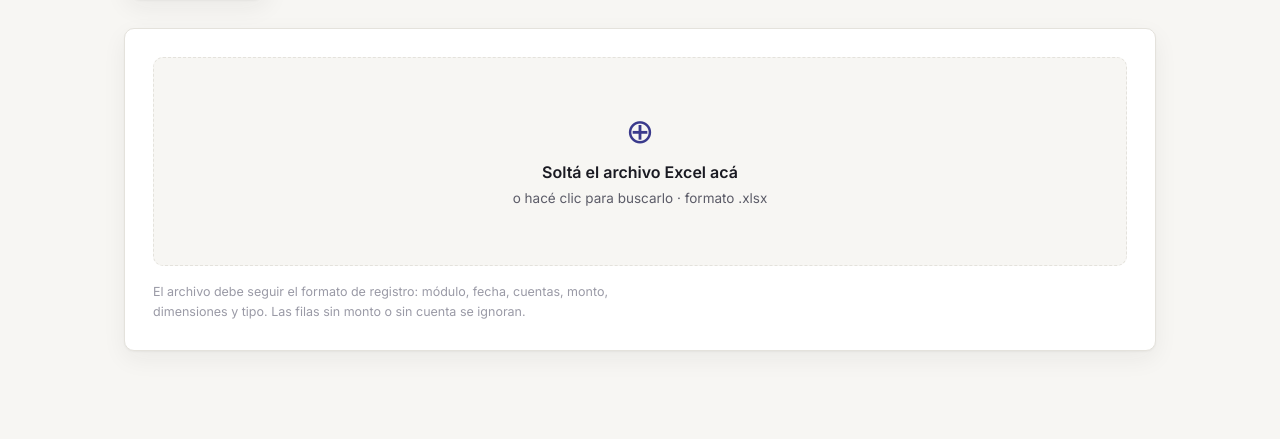
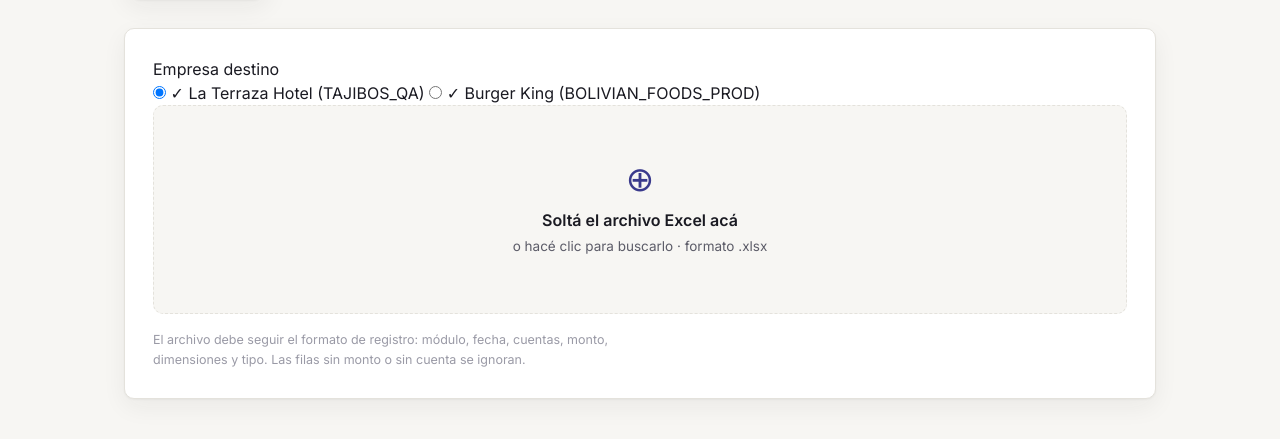
Before and after one commit to kvfloresr/sap_bank_integration, a Flask app: page / in a window 1280 px wide. Shown: the part 178-617 px from the top of the page. Run offline with Flask 3, Linux system fonts and the light colour scheme.

Commit message:
final_prueba

```diff
--- a/src/sap_bank/interfaces/web/app.py
+++ b/src/sap_bank/interfaces/web/app.py
@@ -2,18 +2,7 @@
 app.py  (interfaces/web)
 ------------------------
 Servidor web Flask para carga manual de pagos recibidos a SAP.
-Pensado para uso interno de contabilidad: subir Excel, previsualizar,
-confirmar e insertar, ver resultados fila por fila y descargar el reporte.
-
-Reutiliza exactamente la misma logica de negocio que la CLI:
-  infrastructure.excel_reader  -> lee el Excel
-  application.processor        -> parsea, construye payload, postea a SAP
-  infrastructure.report_writer -> genera el .xlsx de conciliacion
-
-Ejecucion (desde la raiz del proyecto):
-    .venv\\Scripts\\python.exe -m src.sap_bank.interfaces.web.app
-
-Luego abrir en el navegador: http://localhost:5000
+Soporta multiples empresas — el usuario elige cual en la interfaz.
 """
 
 from __future__ import annotations
@@ -23,12 +12,9 @@ import os
 import sys
 import tempfile
 import uuid
-from datetime import datetime
 
 import yaml
-from flask import (
-    Flask, jsonify, render_template, request, send_file, session,
-)
+from flask import Flask, jsonify, render_template, request, send_file, session
 from werkzeug.utils import secure_filename
 
 from src.sap_bank.application.processor import parse_row, process_rows
@@ -44,50 +30,63 @@ logging.basicConfig(
 )
 log = logging.getLogger("web")
 
-# ── Configuracion ──────────────────────────────────────────────────────────
-# Ruta al config.yaml. Por defecto config/config.yaml en la raiz del proyecto.
-CONFIG_PATH = os.environ.get("SAP_CONFIG", "config/config.yaml")
+# ── Empresas disponibles ───────────────────────────────────────────────────
+# Cada entrada mapea un ID legible a su config.yaml.
+# Para agregar una empresa nueva: agregar una entrada aqui y crear el config.
+EMPRESAS = {
+    "lth": {
+        "nombre":  "La Terraza Hotel (TAJIBOS_QA)",
+        "config":  "config/config.yaml",
+    },
+    "bk": {
+        "nombre":  "Burger King (BOLIVIAN_FOODS_PROD)",
+        "config":  "config/config_bk.yaml",
+    },
+}
 
-# Carpeta temporal para los Excel subidos mientras se procesan
 UPLOAD_DIR = os.path.join(tempfile.gettempdir(), "sap_bank_uploads")
 os.makedirs(UPLOAD_DIR, exist_ok=True)
 
 app = Flask(__name__)
 app.secret_key = os.environ.get("SAP_WEB_SECRET", "cambiar-esta-clave-en-produccion")
-app.config["MAX_CONTENT_LENGTH"] = 10 * 1024 * 1024  # 10 MB max por archivo
+app.config["MAX_CONTENT_LENGTH"] = 10 * 1024 * 1024  # 10 MB
 
 
-def load_config() -> dict:
-    with open(CONFIG_PATH, encoding="utf-8") as fh:
+def load_config(empresa_id: str) -> dict:
+    empresa = EMPRESAS.get(empresa_id)
+    if not empresa:
+        raise ValueError(f"Empresa desconocida: {empresa_id}")
+    with open(empresa["config"], encoding="utf-8") as fh:
         return yaml.safe_load(fh)
 
 
-# ── Rutas ────────────────────────────────────────────────────────────────────
+# ── Rutas ──────────────────────────────────────────────────────────────────
 
 @app.route("/")
 def index():
-    """Pagina principal: carga del archivo."""
-    return render_template("index.html")
+    empresas_list = [
+        {"id": k, "nombre": v["nombre"]} for k, v in EMPRESAS.items()
+    ]
+    return render_template("index.html", empresas=empresas_list)
 
 
 @app.route("/api/preview", methods=["POST"])
 def preview():
-    """
-    Recibe el Excel, lo lee y devuelve una previsualizacion de las filas
-    SIN insertar nada en SAP. Permite al usuario revisar antes de confirmar.
-    """
     if "file" not in request.files:
         return jsonify({"error": "No se recibio ningun archivo."}), 400
 
-    file = request.files["file"]
+    file      = request.files["file"]
+    empresa_id = request.form.get("empresa", "lth")
+
     if not file.filename:
         return jsonify({"error": "El archivo no tiene nombre."}), 400
     if not file.filename.lower().endswith(".xlsx"):
         return jsonify({"error": "El archivo debe ser .xlsx"}), 400
+    if empresa_id not in EMPRESAS:
+        return jsonify({"error": "Empresa no válida."}), 400
 
-    # Guardar con un id unico para recuperarlo al confirmar
-    file_id  = uuid.uuid4().hex
-    safe_name = secure_filename(file.filename)
+    file_id    = uuid.uuid4().hex
+    safe_name  = secure_filename(file.filename)
     saved_path = os.path.join(UPLOAD_DIR, f"{file_id}__{safe_name}")
     file.save(saved_path)
 
@@ -102,69 +101,71 @@ def preview():
         os.remove(saved_path)
         return jsonify({"error": "El archivo no tiene filas de datos validas."}), 400
 
-    # Construir previsualizacion: validar cada fila y armar el resumen
-    cfg = load_config()
+    try:
+        cfg = load_config(empresa_id)
+    except Exception as exc:
+        os.remove(saved_path)
+        return jsonify({"error": str(exc)}), 400
+
     accounts_cfg = cfg["accounts"]
     preview_rows = []
     for idx, raw in enumerate(raw_rows, start=2):
         try:
-            row = parse_row(raw, idx)
+            row     = parse_row(raw, idx)
             payload = build_payload(row, accounts_cfg)
             preview_rows.append({
-                "linea":       idx,
-                "fecha":       row.fecha,
-                "tipo":        row.tipo_pago.value,
-                "monto":       row.monto,
-                "moneda":      row.moneda,
-                "descripcion": row.descripcion,
+                "linea":          idx,
+                "fecha":          row.fecha,
+                "tipo":           row.tipo_pago.value,
+                "monto":          row.monto,
+                "moneda":         row.moneda,
+                "descripcion":    row.descripcion,
                 "cuenta_banco":   row.cuenta_banco or "",
                 "cuenta_destino": row.cuenta_destino,
                 "centro_costo":   row.centro_costo or "",
-                "valido":      True,
-                "error":       "",
+                "valido":         True,
+                "error":          "",
             })
         except ValueError as exc:
             preview_rows.append({
-                "linea":       idx,
-                "fecha":       raw.get("fecha", ""),
-                "tipo":        raw.get("tipo_pago", ""),
-                "monto":       raw.get("monto", ""),
-                "moneda":      "",
-                "descripcion": raw.get("descripcion", ""),
+                "linea":          idx,
+                "fecha":          raw.get("fecha", ""),
+                "tipo":           raw.get("tipo_pago", ""),
+                "monto":          raw.get("monto", ""),
+                "moneda":         "",
+                "descripcion":    raw.get("descripcion", ""),
                 "cuenta_banco":   raw.get("cuenta_banco", ""),
                 "cuenta_destino": raw.get("cuenta_destino", ""),
                 "centro_costo":   raw.get("centro_costo", ""),
-                "valido":      False,
-                "error":       str(exc),
+                "valido":         False,
+                "error":          str(exc),
             })
 
-    # Guardar el id en la sesion para el confirm
-    session["file_id"]   = file_id
-    session["file_path"] = saved_path
-    session["file_name"] = file.filename
+    session["file_id"]    = file_id
+    session["file_path"]  = saved_path
+    session["file_name"]  = file.filename
+    session["empresa_id"] = empresa_id
 
-    validas   = sum(1 for r in preview_rows if r["valido"])
-    invalidas = len(preview_rows) - validas
-    total_monto = sum(r["monto"] for r in preview_rows if r["valido"])
+    validas     = sum(1 for r in preview_rows if r["valido"])
+    invalidas   = len(preview_rows) - validas
+    total_monto = sum(r["monto"] for r in preview_rows if r["valido"] and isinstance(r["monto"], (int, float)))
 
     return jsonify({
-        "file_name":   file.filename,
-        "rows":        preview_rows,
-        "total":       len(preview_rows),
-        "validas":     validas,
-        "invalidas":   invalidas,
-        "total_monto": total_monto,
+        "file_name":    file.filename,
+        "empresa":      EMPRESAS[empresa_id]["nombre"],
+        "rows":         preview_rows,
+        "total":        len(preview_rows),
+        "validas":      validas,
+        "invalidas":    invalidas,
+        "total_monto":  total_monto,
     })
 
 
 @app.route("/api/process", methods=["POST"])
 def process():
-    """
-    Confirma e inserta en SAP las filas del archivo previamente previsualizado.
-    Devuelve el resultado fila por fila y la ruta del reporte generado.
-    """
     saved_path = session.get("file_path")
     file_name  = session.get("file_name", "archivo.xlsx")
+    empresa_id = session.get("empresa_id", "lth")
 
     if not saved_path or not os.path.exists(saved_path):
         return jsonify({"error": "No hay archivo en sesion. Subi el archivo de nuevo."}), 400
@@ -172,13 +173,16 @@ def process():
     body     = request.get_json(silent=True) or {}
     sap_real = bool(body.get("sap_real", False))
 
-    cfg = load_config()
+    try:
+        cfg = load_config(empresa_id)
+    except Exception as exc:
+        return jsonify({"error": str(exc)}), 400
+
     accounts_cfg = cfg["accounts"]
     idem_cfg     = cfg.get("idempotency", {})
     max_workers  = int(cfg.get("concurrency", {}).get("max_workers", 6))
     reports_dir  = cfg["paths"]["reports"]
 
-    # Cliente: real o dry-run segun el toggle de la interfaz
     if sap_real:
         client = SapClient(cfg["sap"], cfg.get("retry", {}))
         try:
@@ -199,7 +203,6 @@ def process():
             max_workers  = max_workers,
             idem_cfg     = idem_cfg,
         )
-
         os.makedirs(reports_dir, exist_ok=True)
         report_path = write_report(summary, reports_dir)
     except Exception as exc:
@@ -212,7 +215,6 @@ def process():
             except Exception:
                 pass
 
-    # Guardar la ruta del reporte para descargarlo
     session["report_path"] = report_path
 
     resultados = [{
@@ -225,21 +227,21 @@ def process():
     } for r in summary.results]
 
     return jsonify({
-        "modo":        "SAP real" if sap_real else "Simulación (dry-run)",
-        "resultado":   "OK" if summary.all_success else "CON INCIDENCIAS",
-        "total":       summary.total,
-        "exitos":      summary.exitos,
-        "errores":     summary.errores,
-        "observados":  summary.observados,
-        "omitidas":    summary.omitidas,
-        "resultados":  resultados,
+        "modo":          "SAP real" if sap_real else "Simulación (dry-run)",
+        "empresa":       EMPRESAS[empresa_id]["nombre"],
+        "resultado":     "OK" if summary.all_success else "CON INCIDENCIAS",
+        "total":         summary.total,
+        "exitos":        summary.exitos,
+        "errores":       summary.errores,
+        "observados":    summary.observados,
+        "omitidas":      summary.omitidas,
+        "resultados":    resultados,
         "tiene_reporte": True,
     })
 
 
 @app.route("/api/report")
 def download_report():
-    """Descarga el ultimo reporte .xlsx generado en esta sesion."""
     report_path = session.get("report_path")
     if not report_path or not os.path.exists(report_path):
         return jsonify({"error": "No hay reporte disponible."}), 404
@@ -251,6 +253,4 @@ def download_report():
 
 
 if __name__ == "__main__":
-    # host=0.0.0.0 permite acceso desde otras maquinas de la red interna.
-    # Para uso solo local, cambiar a 127.0.0.1
     app.run(host="0.0.0.0", port=5000, debug=True)
--- a/src/sap_bank/interfaces/web/static/app.js
+++ b/src/sap_bank/interfaces/web/static/app.js
@@ -1,6 +1,6 @@
 /* ============================================================
 Pagos Recibidos · lógica de la interfaz
-Flujo: cargar -> previsualizar -> procesar -> resultado
+Soporta múltiples empresas (TAJIBOS / Burger King)
 ============================================================ */
 
 const $ = (sel) => document.querySelector(sel);
@@ -26,23 +26,25 @@ toast.classList.remove("is-hidden");
 setTimeout(() => toast.classList.add("is-hidden"), 4500);
 }
 
-function showOverlay(text) {
-overlayTxt.textContent = text;
-overlay.classList.remove("is-hidden");
-}
-function hideOverlay() { overlay.classList.add("is-hidden"); }
+function showOverlay(text) { overlayTxt.textContent = text; overlay.classList.remove("is-hidden"); }
+function hideOverlay()      { overlay.classList.add("is-hidden"); }
 
 function setStep(n) {
 document.querySelectorAll(".step").forEach((s) => {
     const step = Number(s.dataset.step);
     s.classList.toggle("is-active", step === n);
-    s.classList.toggle("is-done", step < n);
+    s.classList.toggle("is-done",   step < n);
 });
 }
 
 function showPanel(panel) {
 [panelUpload, panelPreview, panelResult].forEach((p) => p.classList.add("is-hidden"));
 panel.classList.remove("is-hidden");
+}
+
+function getEmpresaId() {
+const checked = document.querySelector('input[name="empresa"]:checked');
+return checked ? checked.value : "lth";
 }
 
 // ── Toggle SAP real ──────────────────────────────────────────
@@ -56,31 +58,20 @@ envBadge.classList.toggle("is-real", real);
 envLabel.textContent = real ? "SAP real" : "Simulación";
 });
 
-// ── Carga de archivo ─────────────────────────────────────────
+// ── Drag & drop / click ──────────────────────────────────────
 dropzone.addEventListener("click", () => fileInput.click());
 dropzone.addEventListener("keydown", (e) => {
 if (e.key === "Enter" || e.key === " ") { e.preventDefault(); fileInput.click(); }
 });
 
 ["dragover", "dragenter"].forEach((ev) =>
-dropzone.addEventListener(ev, (e) => {
-    e.preventDefault();
-    dropzone.classList.add("is-drag");
-})
+dropzone.addEventListener(ev, (e) => { e.preventDefault(); dropzone.classList.add("is-drag"); })
 );
 ["dragleave", "drop"].forEach((ev) =>
-dropzone.addEventListener(ev, (e) => {
-    e.preventDefault();
-    dropzone.classList.remove("is-drag");
-})
+dropzone.addEventListener(ev, (e) => { e.preventDefault(); dropzone.classList.remove("is-drag"); })
 );
-dropzone.addEventListener("drop", (e) => {
-const file = e.dataTransfer.files[0];
-if (file) uploadFile(file);
-});
-fileInput.addEventListener("change", () => {
-if (fileInput.files[0]) uploadFile(fileInput.files[0]);
-});
+dropzone.addEventListener("drop", (e) => { if (e.dataTransfer.files[0]) uploadFile(e.dataTransfer.files[0]); });
+fileInput.addEventListener("change", () => { if (fileInput.files[0]) uploadFile(fileInput.files[0]); });
 
 // ── Previsualización ─────────────────────────────────────────
 async function uploadFile(file) {
@@ -88,9 +79,13 @@ if (!file.name.toLowerCase().endsWith(".xlsx")) {
     showToast("El archivo debe ser .xlsx");
     return;
 }
+
+const empresaId = getEmpresaId();
 showOverlay("Leyendo el archivo…");
+
 const fd = new FormData();
 fd.append("file", file);
+fd.append("empresa", empresaId);
 
 try {
     const res  = await fetch("/api/preview", { method: "POST", body: fd });
@@ -110,12 +105,19 @@ try {
 function renderPreview(data) {
 $("#previewFileName").textContent = data.file_name;
 $("#previewMeta").textContent =
-    `${data.total} fila${data.total !== 1 ? "s" : ""} de datos detectada${data.total !== 1 ? "s" : ""}`;
+    `${data.total} fila${data.total !== 1 ? "s" : ""} detectada${data.total !== 1 ? "s" : ""}`;
+
+$("#previewEmpresa").textContent = `↳ ${data.empresa}`;
 
 $("#previewSummary").innerHTML = `
     <div class="chip ok"><div class="chip__val">${data.validas}</div><div class="chip__lbl">Válidas</div></div>
-    <div class="chip ${data.invalidas ? "err" : ""}"><div class="chip__val">${data.invalidas}</div><div class="chip__lbl">Con problemas</div></div>
-    <div class="chip"><div class="chip__val">${fmtMoney(data.total_monto)}</div><div class="chip__lbl">Monto total (Bs)</div></div>
+    <div class="chip ${data.invalidas ? "err" : ""}">
+    <div class="chip__val">${data.invalidas}</div><div class="chip__lbl">Con problemas</div>
+    </div>
+    <div class="chip">
+    <div class="chip__val">${fmtMoney(data.total_monto)}</div>
+    <div class="chip__lbl">Monto total (Bs)</div>
+    </div>
 `;
 
 const tbody = $("#previewTable tbody");
@@ -131,7 +133,8 @@ tbody.innerHTML = data.rows.map((r) => `
     <td>${r.descripcion || "—"}</td>
     <td>${r.valido
         ? '<span class="badge valido">OK</span>'
-        : `<span class="badge invalido" title="${r.error}">Revisar</span>`}</td>
+        : `<span class="badge invalido" title="${r.error}">Revisar</span>`
+    }</td>
     </tr>
 `).join("");
 }
@@ -142,6 +145,7 @@ const real = sapToggle.checked;
 if (real && !confirm("Vas a insertar los pagos en SAP REAL. ¿Confirmás?")) return;
 
 showOverlay(real ? "Insertando pagos en SAP…" : "Simulando inserción…");
+
 try {
     const res  = await fetch("/api/process", {
     method: "POST",
@@ -165,12 +169,21 @@ $("#resultTitle").textContent = data.resultado === "OK"
     ? "Procesado correctamente"
     : "Procesado con incidencias";
 $("#resultMode").textContent = `Modo: ${data.modo}`;
+$("#resultEmpresa").textContent = `↳ ${data.empresa}`;
 
 $("#resultSummary").innerHTML = `
-    <div class="chip ok"><div class="chip__val">${data.exitos}</div><div class="chip__lbl">Éxito</div></div>
-    <div class="chip ${data.errores ? "err" : ""}"><div class="chip__val">${data.errores}</div><div class="chip__lbl">Error</div></div>
-    <div class="chip ${data.observados ? "warn" : ""}"><div class="chip__val">${data.observados}</div><div class="chip__lbl">Observado</div></div>
-    <div class="chip ${data.omitidas ? "skip" : ""}"><div class="chip__val">${data.omitidas}</div><div class="chip__lbl">Omitido</div></div>
+    <div class="chip ok">
+    <div class="chip__val">${data.exitos}</div><div class="chip__lbl">Éxito</div>
+    </div>
+    <div class="chip ${data.errores ? "err" : ""}">
+    <div class="chip__val">${data.errores}</div><div class="chip__lbl">Error</div>
+    </div>
+    <div class="chip ${data.observados ? "warn" : ""}">
+    <div class="chip__val">${data.observados}</div><div class="chip__lbl">Observado</div>
+    </div>
+    <div class="chip ${data.omitidas ? "skip" : ""}">
+    <div class="chip__val">${data.omitidas}</div><div class="chip__lbl">Omitido</div>
+    </div>
 `;
 
 const tbody = $("#resultTable tbody");
@@ -179,21 +192,15 @@ tbody.innerHTML = data.resultados.map((r) => `
     <td class="num">${r.linea}</td>
     <td><span class="badge ${r.estado}">${r.estado}</span></td>
     <td class="num">${r.doc_entry ?? "—"}</td>
-    <td class="num">${r.doc_num ?? "—"}</td>
-    <td class="mono">${r.cuenta || "—"}</td>
+    <td class="num">${r.doc_num  ?? "—"}</td>
+    <td class="mono">${r.cuenta  || "—"}</td>
     <td>${r.error || "—"}</td>
     </tr>
 `).join("");
 }
 
 // ── Reiniciar / descargar ────────────────────────────────────
+function reset() { setStep(1); showPanel(panelUpload); }
 $("#btnReset").addEventListener("click", reset);
 $("#btnNew").addEventListener("click", reset);
-function reset() {
-setStep(1);
-showPanel(panelUpload);
-}
-
-$("#btnDownload").addEventListener("click", () => {
-window.location.href = "/api/report";
-});
+$("#btnDownload").addEventListener("click", () => { window.location.href = "/api/report"; });
--- a/src/sap_bank/interfaces/web/templates/index.html
+++ b/src/sap_bank/interfaces/web/templates/index.html
@@ -11,6 +11,7 @@
 </head>
 <body>
 <div class="app">
+
     <!-- Encabezado -->
     <header class="masthead">
     <div class="masthead__brand">
@@ -35,6 +36,27 @@
 
     <!-- PASO 1: Carga -->
     <section class="panel" id="panel-upload">
+
+    <!-- Selector de empresa -->
+    <div class="empresa-selector">
+        <p class="empresa-selector__label">Empresa destino</p>
+        <div class="empresa-cards" id="empresaCards">
+        {% for emp in empresas %}
+        <label class="empresa-card">
+            <input type="radio" name="empresa" value="{{ emp.id }}"
+                {% if loop.first %}checked{% endif %}>
+            <span class="empresa-card__inner">
+            <span class="empresa-card__check">✓</span>
+            <span class="empresa-card__name">{{ emp.nombre }}</span>
+            </span>
+        </label>
+        {% endfor %}
+        </div>
+    </div>
+
+    <div class="divider"></div>
+
+    <!-- Dropzone -->
     <div class="dropzone" id="dropzone" tabindex="0" role="button"
         aria-label="Soltar archivo Excel o hacer clic para seleccionar">
         <input type="file" id="fileInput" accept=".xlsx" hidden>
@@ -60,6 +82,8 @@
         <button class="btn btn--ghost" id="btnReset">Cambiar archivo</button>
     </div>
 
+    <div class="empresa-badge" id="previewEmpresa"></div>
+
     <div class="summary" id="previewSummary"></div>
 
     <div class="tablewrap">
@@ -67,8 +91,9 @@
         <thead>
             <tr>
             <th>Línea</th><th>Fecha</th><th>Tipo</th>
-            <th class="num">Monto</th><th>Cuenta banco</th>
-            <th>Cuenta destino</th><th>C. Costo</th><th>Descripción</th><th>Estado</th>
+            <th class="num">Monto</th><th>Cta. banco</th>
+            <th>Cta. destino</th><th>C. Costo</th>
+            <th>Descripción</th><th>Estado</th>
             </tr>
         </thead>
         <tbody></tbody>
@@ -82,7 +107,7 @@
         <span class="toggle__label">Insertar en SAP real</span>
         </label>
         <button class="btn btn--primary" id="btnProcess">
-        <span class="btn__text">Procesar pagos</span>
+        Procesar pagos
         </button>
     </div>
     </section>
@@ -100,6 +125,7 @@
         </div>
     </div>
 
+    <div class="empresa-badge" id="resultEmpresa"></div>
     <div class="summary" id="resultSummary"></div>
 
     <div class="tablewrap">
```
Also changed, not shown: config/config_bk.yaml (+2 -17 lines).
